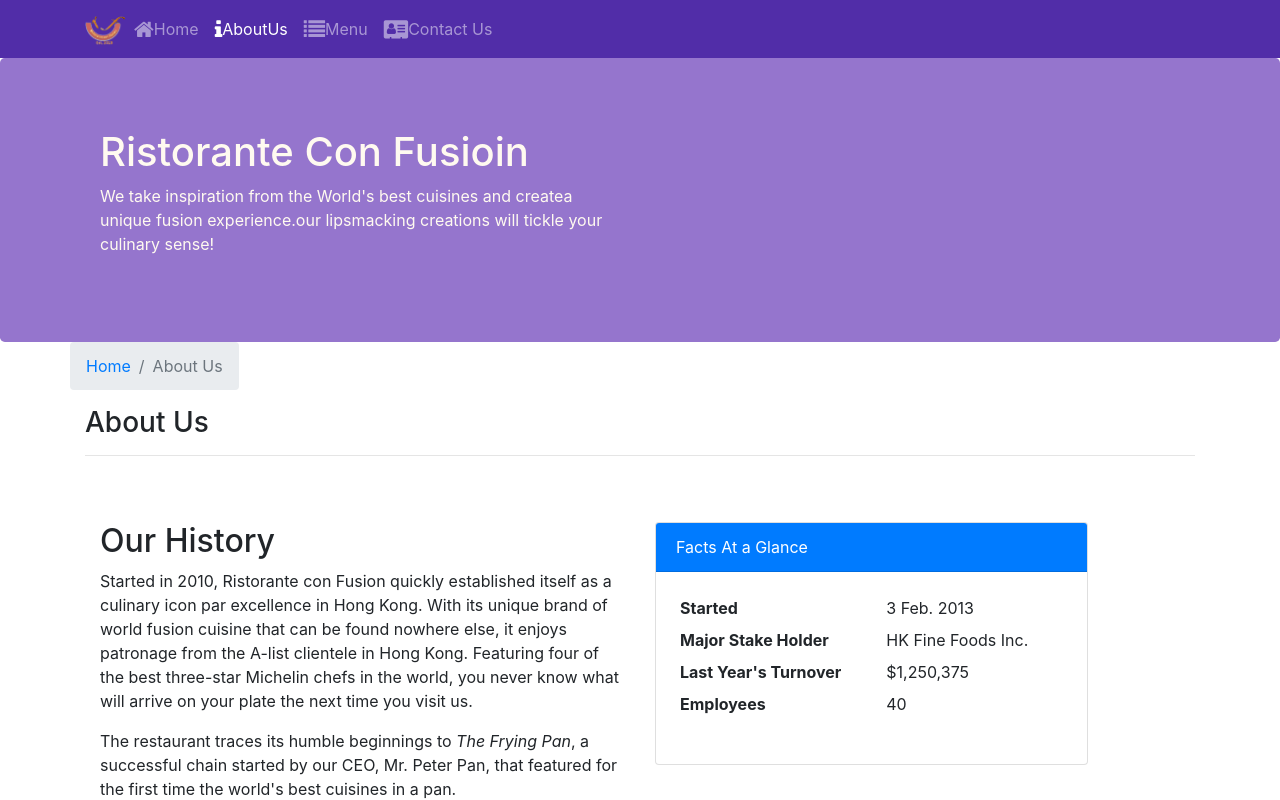
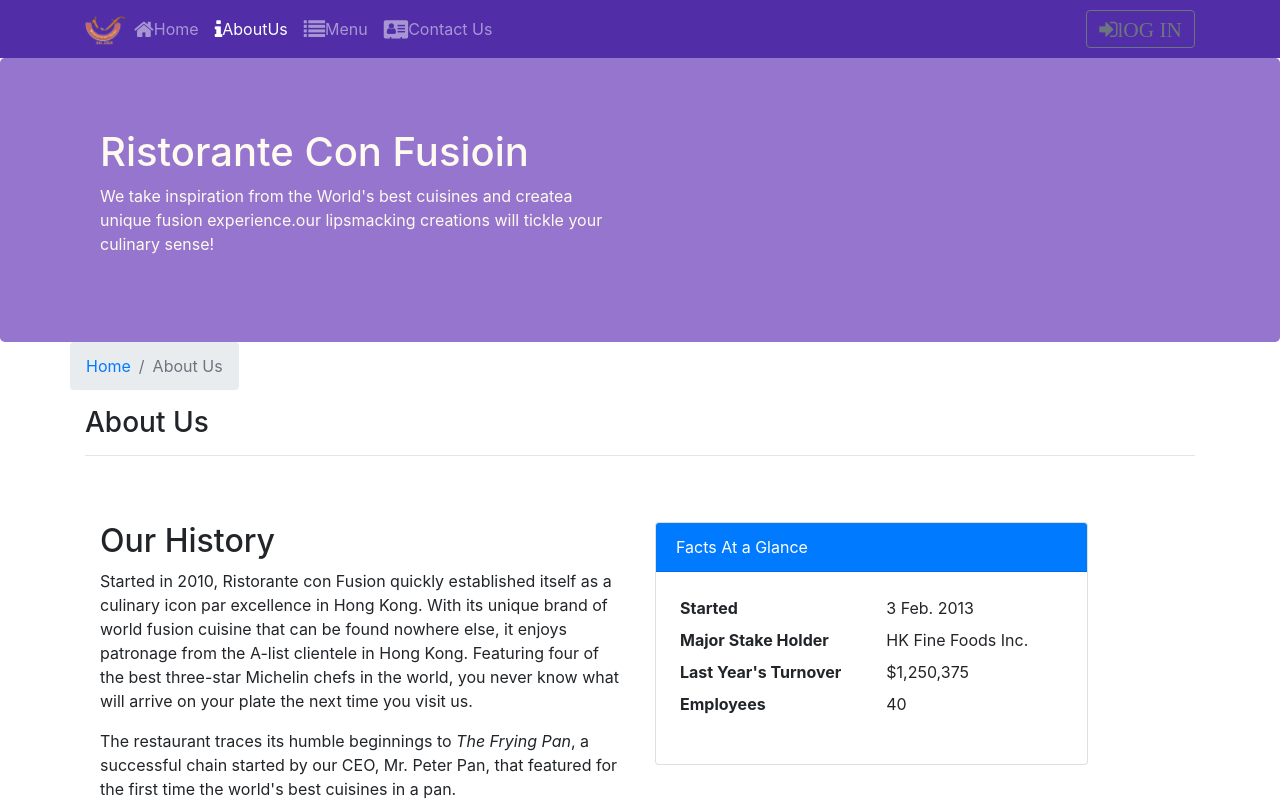
Before and after one commit to naman3112/Restaurant_website_using-_react, a React (Create React App) app: page /aboutus in a window 1280 px wide. Shown: the top 800 px of the page. Built offline with nearby package versions, Linux system fonts and the light colour scheme.

Commit message:
uncontrolled forms

```diff
--- a/src/components/HeaderComponent.js
+++ b/src/components/HeaderComponent.js
@@ -1,20 +1,36 @@
 import React,{Component} from 'react';
-import { NavbarBrand, Navbar,Nav,NavbarToggler,Collapse,NavItem,Jumbotron} from 'reactstrap';
+import {Modal,Form,Input,Button,Label,ModalBody,ModalHeader, NavbarBrand, Navbar,Nav,NavbarToggler,Collapse,NavItem,Jumbotron, FormGroup} from 'reactstrap';
 import{NavLink} from 'react-router-dom';
 
 class Header extends Component{
     constructor(props){
         super(props);
         this.state={
-            isNavOpen:false
+            isNavOpen:false,
+            isModalOpen:false
         };
       this.toggleNav=this.toggleNav.bind(this);
+      this.toggleModal=this.toggleModal.bind(this);
+      this.handleLogin=this.handleLogin.bind(this);
+
     }
     toggleNav(){
         this.setState({
             isNavOpen:!this.state.isNavOpen
         });
     }
+    toggleModal(){
+        this.setState({
+            isModalOpen:!this.state.isModalOpen
+        });
+    }
+
+    handleLogin(event)
+{
+    this.toggleModal();
+    alert("username:"+this.username.value+"Password:"+this.password.value+"Remember : "+this.remember.checked)
+      event.preventDefault();
+}
     render(){
         return(
            <React.Fragment>
@@ -50,6 +66,15 @@
                 </NavItem>
 
             </Nav>
+            <Nav className="ml-auto" navbar>
+                <NavItem>
+                    <Button outline onClick={this.toggleModal}>
+                        <span className="fa fa-sign-in fa-lg">
+                            lOG IN
+                        </span>
+                    </Button>
+                </NavItem>
+            </Nav>
          </Collapse>
             </div>
           </Navbar>
@@ -65,6 +90,38 @@
                 </div>
 
           </Jumbotron>
+       <Modal isOpen={this.state.isModalOpen} toggle={this.toggleModal}>
+           <ModalHeader toggle={this.toggleModal}>Log in</ModalHeader>
+            <ModalBody>
+                <Form onSubmit={this.handleLogin}>
+                    <FormGroup>
+                        <Label htmlFor="username">Username</Label>
+                        <Input type="text" id="username" name="username"
+                        innerRef={(input) => this.username = input}
+                        />
+
+                    </FormGroup>
+                    <FormGroup>
+                        <Label htmlFor="password">Password</Label>
+                        <Input type="password" id="password" name="Password"
+                        innerRef={(input) => this.password = input}
+                        />
+
+                    </FormGroup>
+                    <FormGroup check>
+                                <Label check>
+                                    <Input type="checkbox" name="remember"
+                                    innerRef={(input) => this.remember = input}  />
+                                    Remember me
+                                </Label>
+                            </FormGroup>
+                <Button type="submit" value="submit" color="primary">Log IN</Button>
+                </Form>
+            </ModalBody>
+
+       </Modal>
+
+
 
             </React.Fragment>
         )
```
